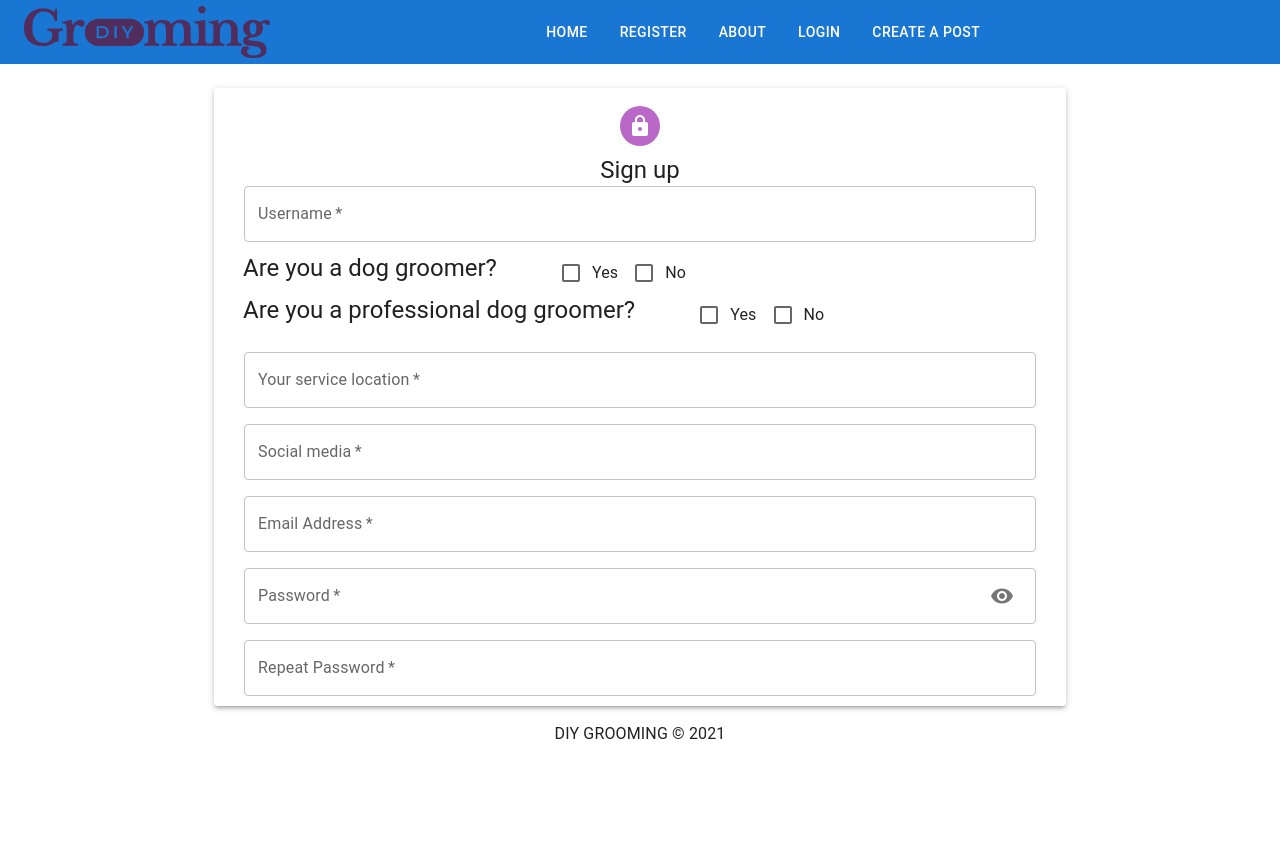
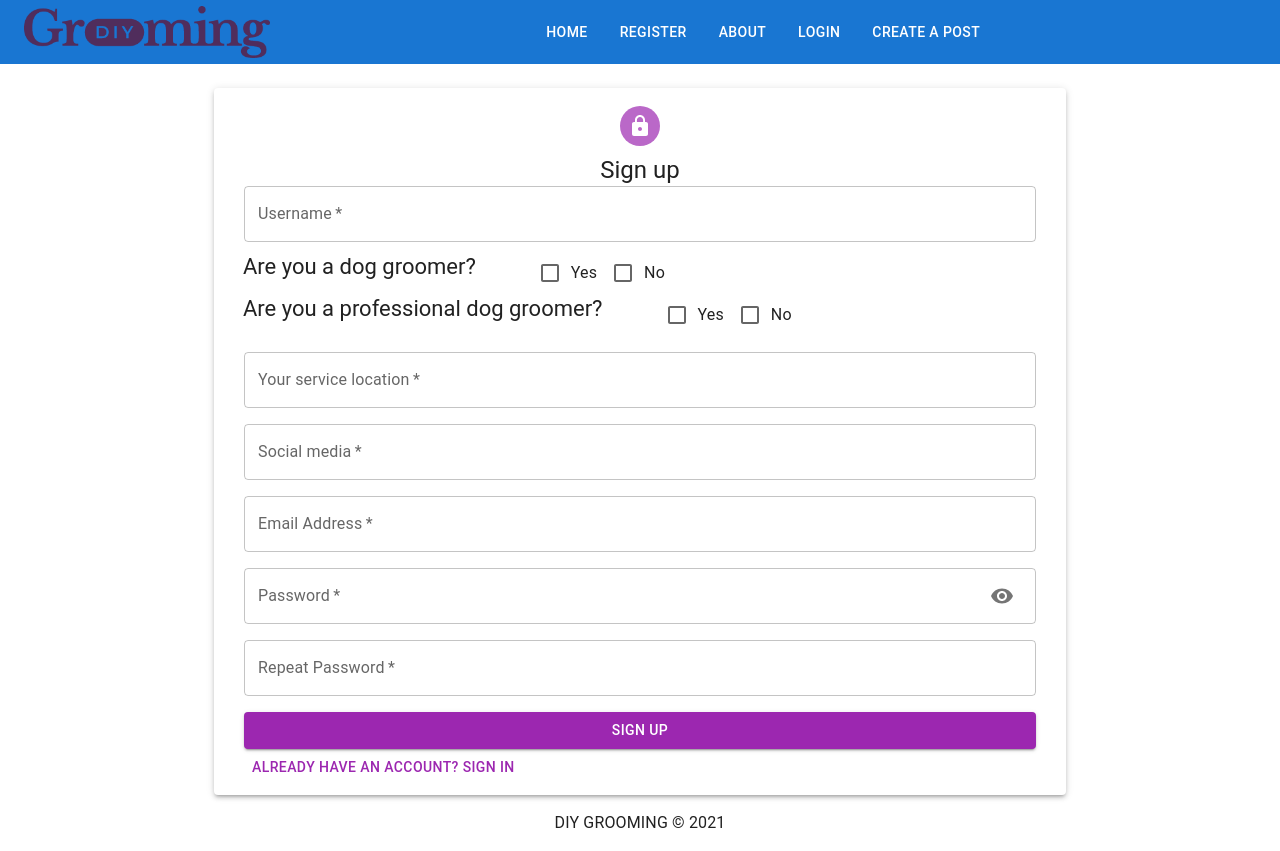
Before and after one commit to winny1212/client-frontend, a React (Create React App) app: page /register in a window 1280 px wide. Before the commit the page ends 800 px from the top, so only its background shows below. Built offline with nearby package versions, Linux system fonts and the light colour scheme.

Commit message:
add the signup button and setup state for whether a user is signup already

```diff
--- a/src/views/register/Input.js
+++ b/src/views/register/Input.js
@@ -17,6 +17,7 @@ const Input = ({
       name={name}
       onChange={handleChange}
       variant="outlined"
+      color="secondary"
       required
       fullWidth
       label={label}
--- a/src/views/register/Register.js
+++ b/src/views/register/Register.js
@@ -16,14 +16,19 @@ import Input from './Input';
 
 export default function Register() {
   const classes = useStyles();
-  const [showPassword, setShowPassword] = useState();
-  const isSignup = true;
+  const [showPassword, setShowPassword] = useState(false);
+  const [isSignup, setIsSignup] = useState(true);
 
   const handleShowPassword = () =>
     setShowPassword((prevShowPassword) => !prevShowPassword);
 
   const handleChange = () => {};
   const handleSubmit = () => {};
+
+  const switchMode = () => {
+    setIsSignup((preIsSignup) => !preIsSignup);
+    handleShowPassword(false);
+  };
 
   return (
     <Container component="main" maxWidth="md" sx={{ marginTop: 3 }}>
@@ -53,11 +58,22 @@ export default function Register() {
                   justifyContent="flex-start"
                   margin="10px 15px 0 "
                 >
-                  <Typography variant="h5" sx={{ marginRight: 8 }}>
+                  <Typography
+                    variant="h5"
+                    sx={{ marginRight: 8, fontSize: 22 }}
+                  >
                     Are you a dog groomer?
                   </Typography>
-                  <FormControlLabel control={<Checkbox />} label="Yes" />
-                  <FormControlLabel control={<Checkbox />} label="No" />
+                  <FormControlLabel
+                    color="secondary"
+                    control={<Checkbox />}
+                    label="Yes"
+                  />
+                  <FormControlLabel
+                    color="secondary"
+                    control={<Checkbox />}
+                    label="No"
+                  />
                 </Grid>
 
                 <Grid
@@ -66,11 +82,22 @@ export default function Register() {
                   justifyContent="flex-start"
                   margin="0 15px 0 "
                 >
-                  <Typography variant="h5" sx={{ marginRight: 8 }}>
+                  <Typography
+                    variant="h5"
+                    sx={{ marginRight: 8, fontSize: 22 }}
+                  >
                     Are you a professional dog groomer?
                   </Typography>
-                  <FormControlLabel control={<Checkbox />} label="Yes" />
-                  <FormControlLabel control={<Checkbox />} label="No" />
+                  <FormControlLabel
+                    color="secondary"
+                    control={<Checkbox />}
+                    label="Yes"
+                  />
+                  <FormControlLabel
+                    color="secondary"
+                    control={<Checkbox />}
+                    label="No"
+                  />
                 </Grid>
 
                 <Input
@@ -110,6 +137,26 @@ export default function Register() {
               />
             )}
           </Grid>
+          <Button
+            type="submit"
+            sx={{ marginTop: 2 }}
+            fullWidth
+            variant="contained"
+            color="secondary"
+            className={classes.submit}
+          >
+            {isSignup ? 'Sign Up' : 'Sign In'}
+          </Button>
+
+          <Grid container justify="flex-end">
+            <Grid item>
+              <Button color="secondary" onClick={switchMode}>
+                {isSignup
+                  ? 'Already have an account? Sign in'
+                  : "Don't have an account? Sign Up"}
+              </Button>
+            </Grid>
+          </Grid>
         </form>
       </Paper>
     </Container>
```
